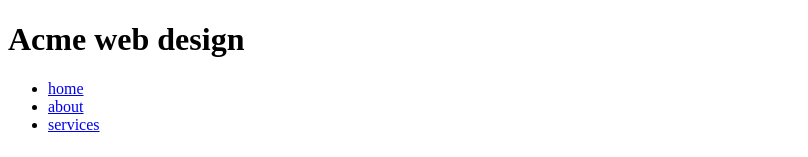
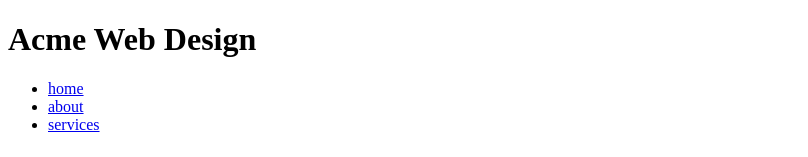
Before and after one commit to jakeblackman/first-site, a plain HTML site: page index.html in a window 1280 px wide. Shown: the top 157 px of the page, without its empty margins (0-808 px from the left). Drawn offline with Linux system fonts and the light colour scheme.

Commit message:
Changed to titlecase

```diff
--- a/index.html
+++ b/index.html
@@ -13,7 +13,7 @@
 		 <header>
 		 	 <div class="conatainer">
 		 	 	<div id="branding">
-		 	 		<h1>Acme web design</h1>
+		 	 		<h1>Acme Web Design</h1>
 		 	 	</div>
 		 	 	<nav>
 		 	 		<ul>
```
